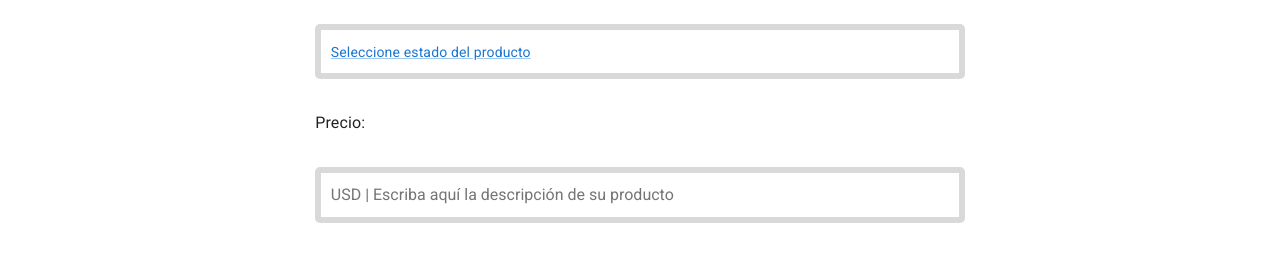
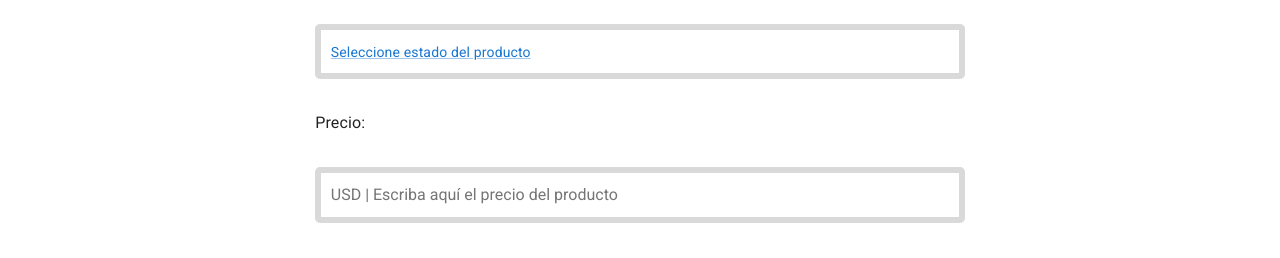
Before and after one commit to No-Country/c12-g21-m-java-react, a React (Vite) app in the folder Frontend/proyecto-nocountry/: page /vender in a window 1280 px wide. Shown: the part 892-1150 px from the top of the page. Built offline with nearby package versions, Linux system fonts and the light colour scheme.

Commit message:
se modifica label en el input del precio

```diff
--- a/Frontend/proyecto-nocountry/src/pages/vender/Vender.jsx
+++ b/Frontend/proyecto-nocountry/src/pages/vender/Vender.jsx
@@ -57,7 +57,7 @@ function Vender() {
 
                     <Box component="form" className="first-form">
                         <label htmlFor="form">Precio: </label>
-                        <Box component="input" className="linkBox" placeholder="USD | Escriba aquí la descripción de su producto"></Box>
+                        <Box component="input" className="linkBox" placeholder="USD | Escriba aquí el precio del producto"></Box>
                     </Box>
 
                     <Box component="form" className="first-form">
```
